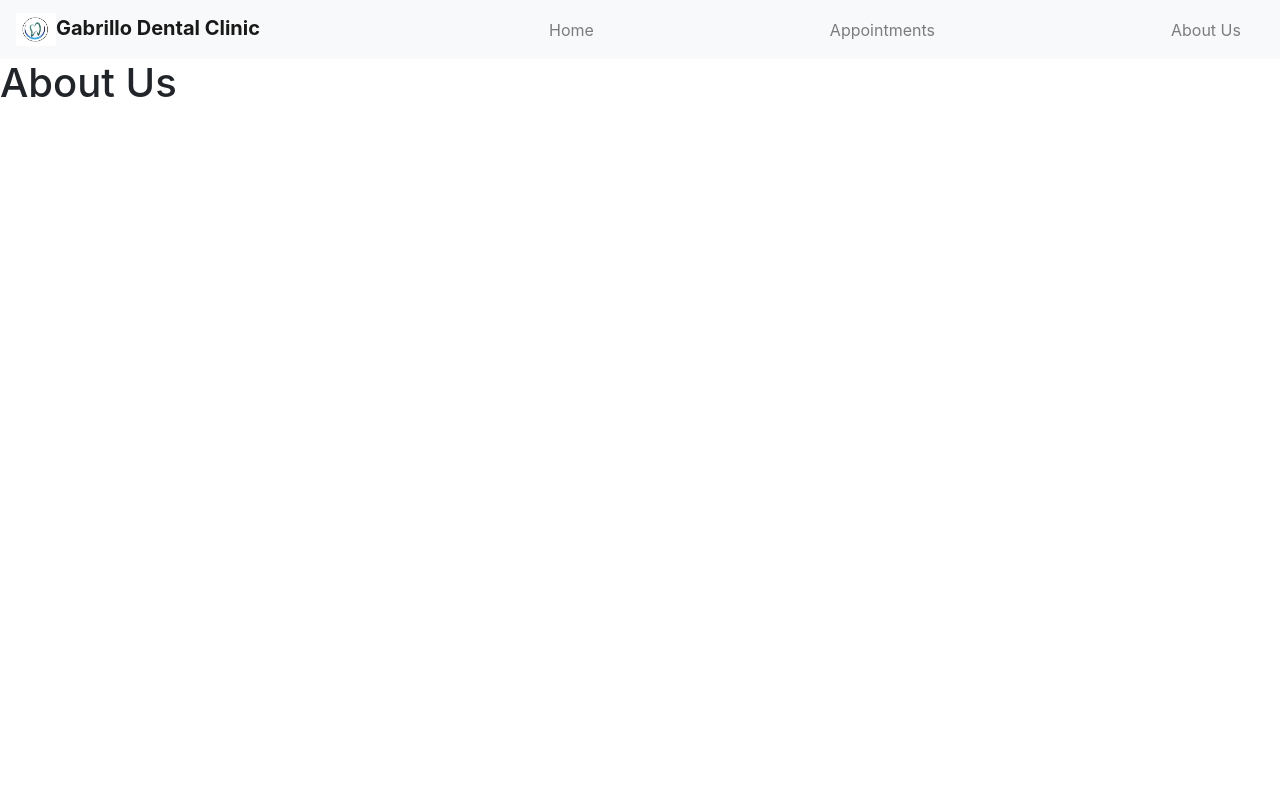
After one commit to ChrisAlejandroPalabay/IT-Project-Website, a PHP site: page /aboutus.php in a window 1280 px wide. The commit adds this page. Run offline with PHP 8.4, Linux system fonts and the light colour scheme.

Commit message:
Added pages

```diff
--- /dev/null
+++ b/aboutus.php
@@ -0,0 +1,54 @@
+<html>
+
+  <head>
+    <title>About Us</title>
+    <!-- Required meta tags -->
+
+    <meta charset="utf-8">
+    <meta name="viewport" content="width=device-width, initial-scale=1, shrink-to-fit=no">
+
+    <!-- Bootstrap CSS -->
+    <link rel="stylesheet" href="https://stackpath.bootstrapcdn.com/bootstrap/4.3.1/css/bootstrap.min.css" integrity="sha384-ggOyR0iXCbMQv3Xipma34MD+dH/1fQ784/j6cY/iJTQUOhcWr7x9JvoRxT2MZw1T" crossorigin="anonymous">
+    <link rel="stylesheet" href="styles/style.css">
+  </head>
+
+  <body>
+  <div>
+      <nav class="navbar navbar-expand-lg navbar-light bg-light fixed-top">
+
+          <a class="navbar-brand font-weight-bold" href="home.php">
+          <img src="images/logo.png" alt="logo" href="home.php" style="width:40px;">Gabrillo Dental Clinic
+          </a>
+
+
+            <ul class="navbar-nav mx-auto">
+
+              <div style="margin-left: 250px">
+                <li class="nav-item">
+                  <a class="nav-link" href="home.php">Home</a>
+                </li>
+              </div>
+
+              <div style="margin-left: 220px">
+                <li class="nav-item">
+                  <a class="nav-link" href="appointments.php">Appointments</a>
+                </li>
+              </div>
+
+              <div style="margin-left: 220px">
+                <li class="nav-item">
+                  <a class="nav-link" href="aboutus.php">About Us</a>
+                </li>
+              </div>
+            </ul>
+
+      </nav>
+    </div>
+      <h1>About Us</h1>
+    <!-- Optional JavaScript -->
+    <!-- jQuery first, then Popper.js, then Bootstrap JS -->
+    <script src="https://code.jquery.com/jquery-3.3.1.slim.min.js" integrity="sha384-q8i/X+965DzO0rT7abK41JStQIAqVgRVzpbzo5smXKp4YfRvH+8abtTE1Pi6jizo" crossorigin="anonymous"></script>
+    <script src="https://cdnjs.cloudflare.com/ajax/libs/popper.js/1.14.7/umd/popper.min.js" integrity="sha384-UO2eT0CpHqdSJQ6hJty5KVphtPhzWj9WO1clHTMGa3JDZwrnQq4sF86dIHNDz0W1" crossorigin="anonymous"></script>
+    <script src="https://stackpath.bootstrapcdn.com/bootstrap/4.3.1/js/bootstrap.min.js" integrity="sha384-JjSmVgyd0p3pXB1rRibZUAYoIIy6OrQ6VrjIEaFf/nJGzIxFDsf4x0xIM+B07jRM" crossorigin="anonymous"></script>
+  </body>
+</html>
```
Also changed, not shown: appointments.php (added, +54 -0 lines), home.php (renamed from landing.php, +6 -4 lines), images/logo.png (added).
